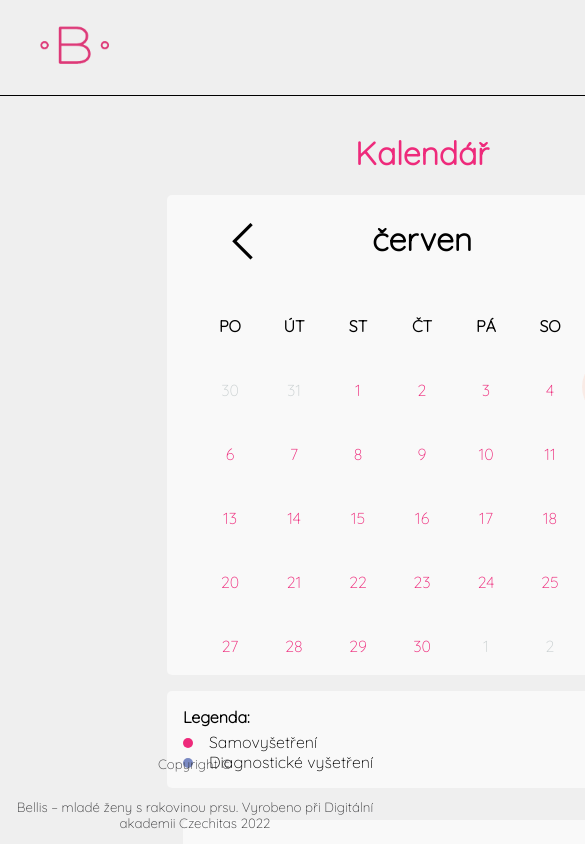
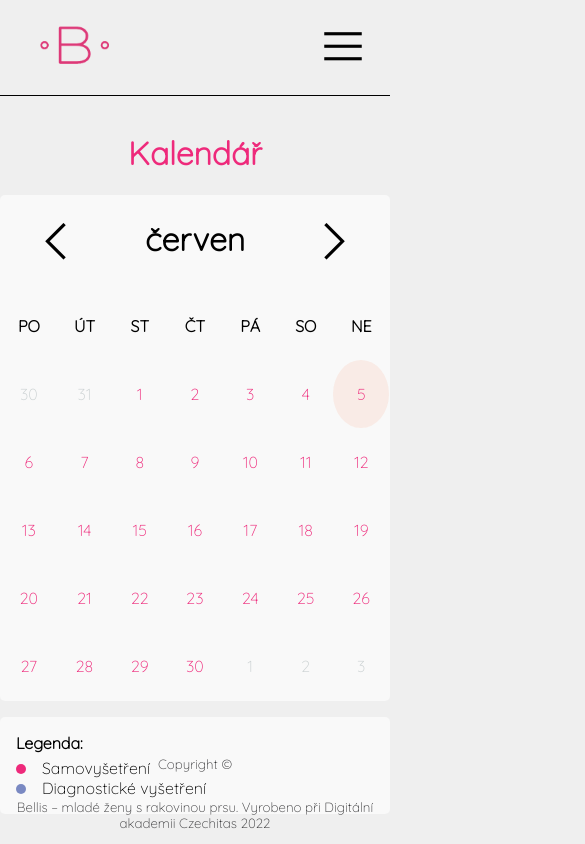
Before and after one commit to janajurcova/samovysetreni-prsu, a React app: page /kalendar in a window 390 px wide. Shown: the top 844 px of the page, 585 px wide, since content can reach past the window. Built offline with nearby package versions, Linux system fonts and the light colour scheme; what dayjs-recur would draw is missing.

Commit message:
fix mobil media

```diff
--- a/src/components/Footer/style.css
+++ b/src/components/Footer/style.css
@@ -20,7 +20,7 @@
   align-items: baseline;
   justify-content: center;
 }
-@media (max-width: 519px) {
+@media (max-width: 650px) {
   .copyright {
     display: flex;
     flex-direction: column;
--- a/src/components/Header/style.css
+++ b/src/components/Header/style.css
@@ -55,13 +55,13 @@ header {
   display: none;
 }
 
-@media (max-width: 519px) {
+@media (max-width: 650px) {
   .page-header {
     flex-direction: row-reverse;
     border-right: none;
     border-bottom: 1px solid;
     min-height: 5rem;
-    min-width: 100vh;
+    min-width: 100%;
     align-items: center;
   }
   /* .downloadApp__header {
--- a/src/components/Layout/style.css
+++ b/src/components/Layout/style.css
@@ -9,7 +9,7 @@
   background-size: cover;
   flex: 1;
   width: 80%;
-  margin: auto;
+  margin: 0 auto;
   background-attachment: fixed;
 }
 
@@ -27,13 +27,14 @@ header {
   flex: 1;
 }
 
-@media (max-width: 519px) {
+@media (max-width: 650px) {
   .layout {
     flex-direction: column;
-    min-width: 100vh;
+    min-width: 100%;
   }
   .layout-cover {
     background-image: none;
+    width: 100%;
   }
   .logo {
     height: 4rem;
--- a/src/pages/Calendar/style.css
+++ b/src/pages/Calendar/style.css
@@ -86,7 +86,6 @@
 .calendar td {
   border: 2px solid transparent;
   border-radius: 50%;
-  display: inline-block;
   height: 4rem;
   line-height: 4rem;
   text-align: center;
@@ -295,3 +294,10 @@ textarea {
   margin: 0 auto;
 }
 }
+
+@media (max-width: 650px) {
+  .calendar-container__body {
+   width: 100vw;
+  }
+
+}
--- a/src/pages/Home/style.css
+++ b/src/pages/Home/style.css
@@ -118,7 +118,7 @@ input:checked + .slider:before {
   border-radius: 50%;
 }
 
-@media (max-width: 519px) {
+@media (max-width: 650px) {
     .homepage-main {
         background-image: none;
         flex-direction: column;
--- a/src/pages/Manual/style.css
+++ b/src/pages/Manual/style.css
@@ -27,3 +27,8 @@
   margin-right: 30px;
   margin-top: 10px;
 }
+
+@media (max-width: 650px) {
+
+
+}
```
